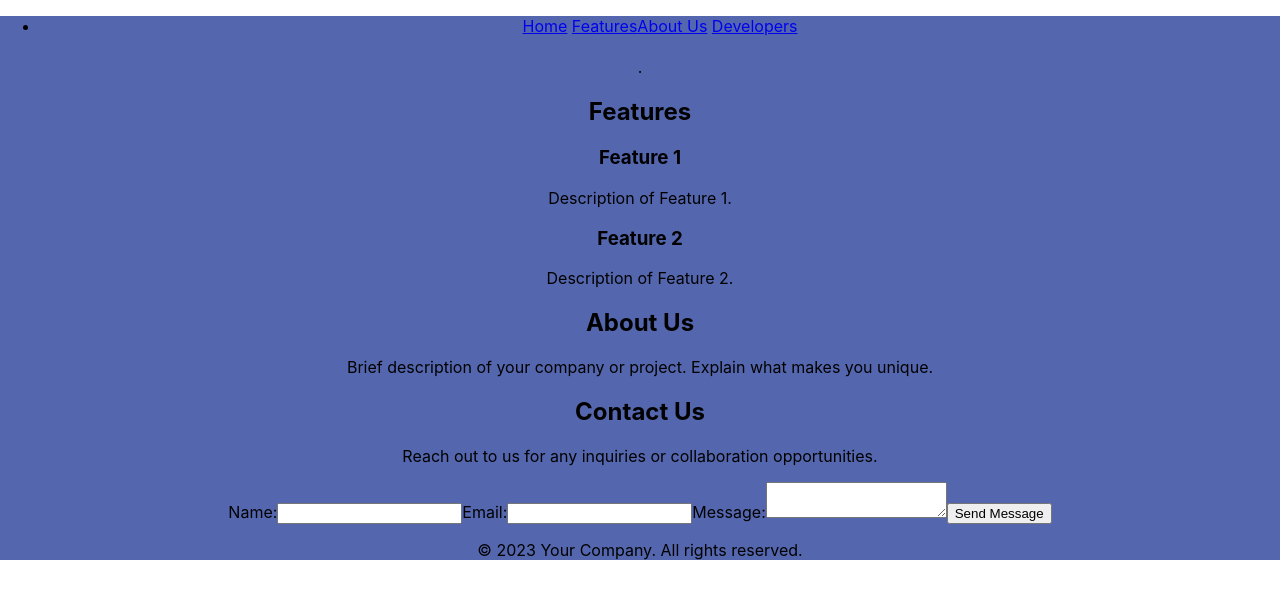
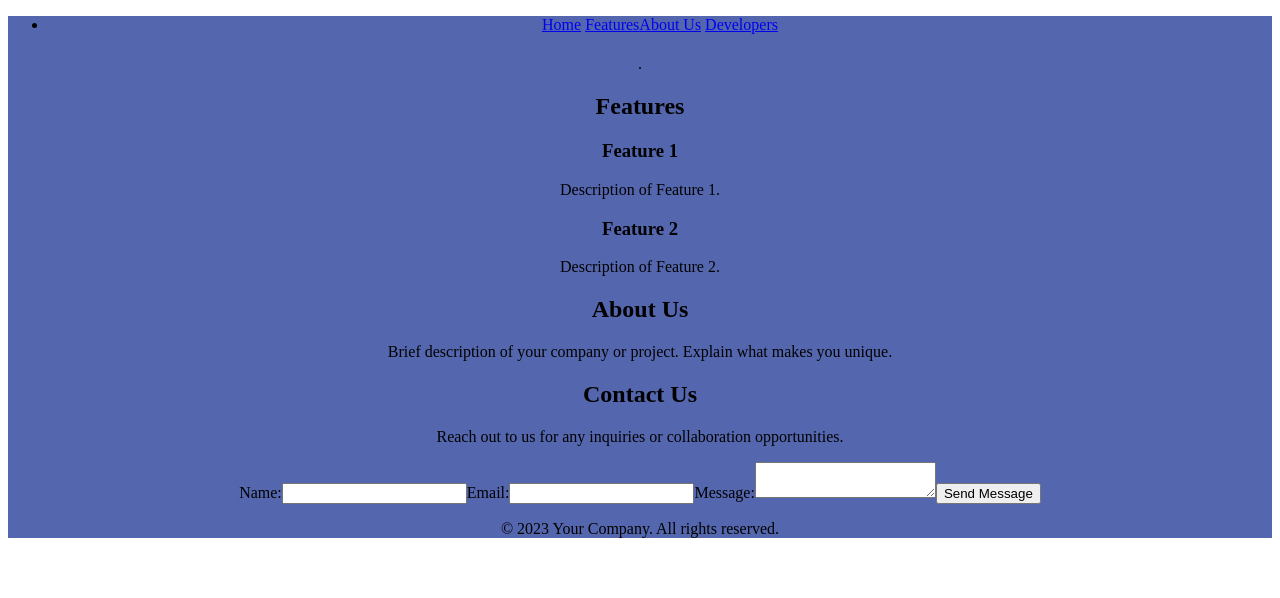
Before and after one commit to DaJoesh/CS4650-AWS-Project, a React (Create React App) app in the folder frontend/: page / in a window 1280 px wide. Shown: the top 598 px of the page. Built offline with nearby package versions, Linux system fonts and the light colour scheme.

Commit message:
Trying to add Auth0 parameters by following the Autho0 + React quickstart guide. Modified index.js

```diff
--- a/frontend/src/index.js
+++ b/frontend/src/index.js
@@ -1,17 +1,21 @@
 import React from 'react';
 import ReactDOM from 'react-dom/client';
-import './index.css';
+import { createRoot } from 'react-dom/client';
+import { Auth0Provider } from '@auth0/auth0-react';
 import App from './App';
-import reportWebVitals from './reportWebVitals';
 
 const root = ReactDOM.createRoot(document.getElementById('root'));
+
 root.render(
   <React.StrictMode>
-    <App />
+    <Auth0Provider
+      domain="dev-rcqni65trine0nb8.us.auth0.com"
+      clientId="JrONClym1RIYz5hyj9I6cJieldJ9VnAO"
+      authorizationParams={{
+        redirect_uri: window.location.origin
+      }}
+    >
+      <App />
+    </Auth0Provider>
   </React.StrictMode>
 );
-
-// If you want to start measuring performance in your app, pass a function
-// to log results (for example: reportWebVitals(console.log))
-// or send to an analytics endpoint. Learn more: https://bit.ly/CRA-vitals
-reportWebVitals();
--- /dev/null
+++ b/package.json
@@ -0,0 +1,5 @@
+{
+  "dependencies": {
+    "@auth0/auth0-react": "^2.2.3"
+  }
+}
```
Also changed, not shown: 2 other files (tests, documents, lock files or other folders).
